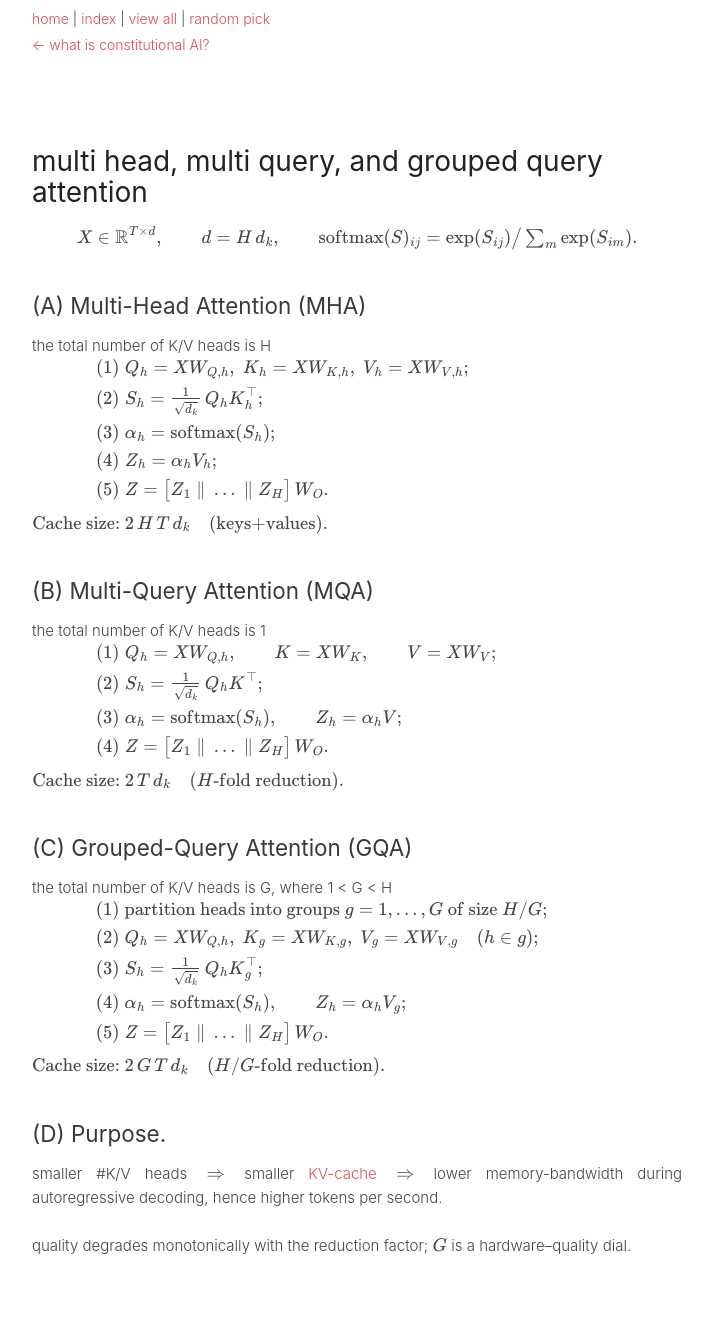
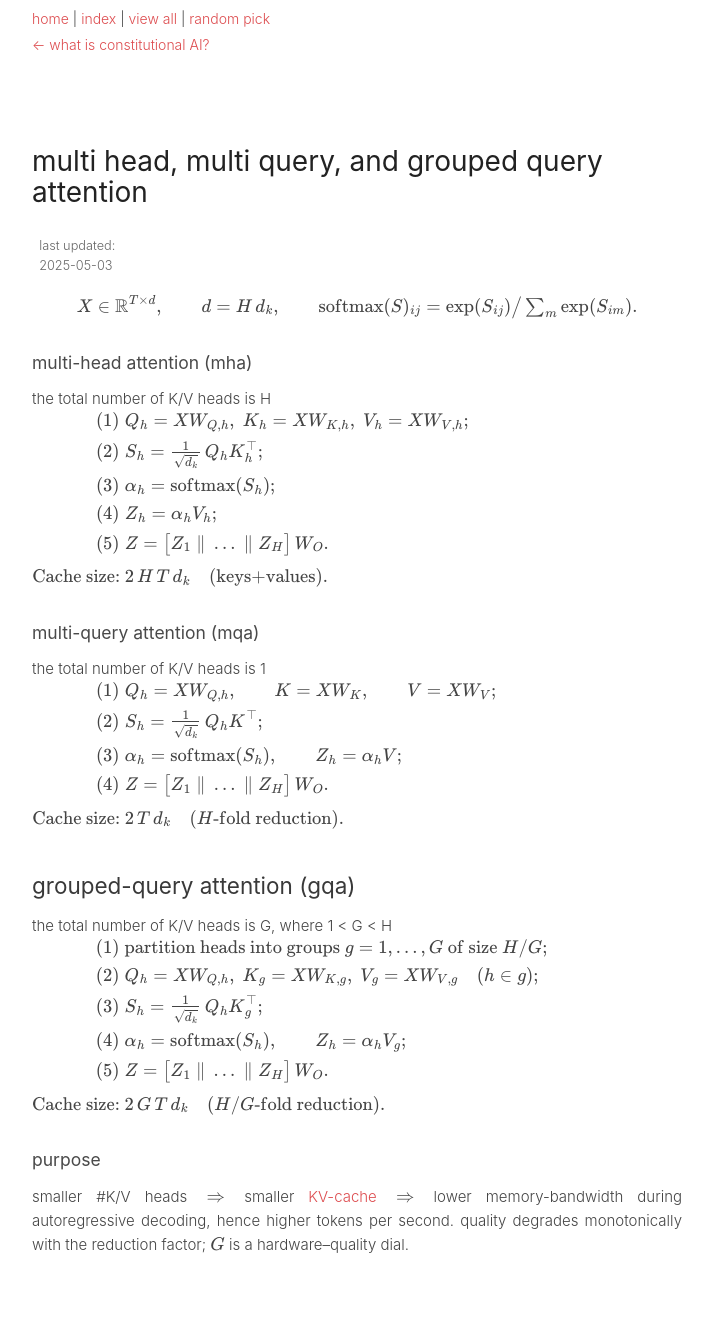
Before and after one commit to damek/damek.github.io, a Jekyll site: the page built from _random/multi-head,-multi-query,-and-grouped-query-attention.md, in a window 1280 px wide. Shown: the whole page, without its empty margins (283-996 px from the left). Built offline with Jekyll 4.4.1, drawn with Linux system fonts in a browser that asks for light colours.

Commit message:
Enhance random notes layout and management by updating filename format, adding last updated metadata, and improving sorting logic for better organization

```diff
--- a/_includes/next-random.html
+++ b/_includes/next-random.html
@@ -1,10 +1,9 @@
 {% comment %}
-next (newer) on the left, previous (older) on the right
-title truncated to 6 words
+newer (next) on left, older (prev) on right
+ordering matches /random/ index
 {% endcomment %}
 
-{% assign notes = site.random | sort: "date" | reverse %}
-{% assign total = notes | size %}
+{% assign notes = site.random | sort:"date" | sort:"updated" | reverse %}
 
 {% for n in notes %}
   {% if n.url == page.url %}
@@ -13,25 +12,25 @@
   {% endif %}
 {% endfor %}
 
-{% assign newer_idx = idx | minus: 1 %}
-{% assign older_idx = idx | plus: 1 %}
+{% assign newer_idx = idx | minus:1 %}
+{% assign older_idx = idx | plus:1 %}
 
 <nav class="post-nav">
   {% if newer_idx >= 0 %}
     {% assign newer = notes[newer_idx] %}
     <a class="nav-note next-note"
        href="{{ newer.url }}"
-       title="{{ newer.title | default:newer.slug }}">
-      ← {{ newer.title | default:newer.slug | truncatewords:6,'…' }}
+       title="{{ newer.title }}">
+      ← {{ newer.title | truncatewords:6,'…' }}
     </a>
   {% endif %}
 
-  {% if older_idx < total %}
+  {% if older_idx < notes.size %}
     {% assign older = notes[older_idx] %}
     <a class="nav-note prev-note"
        href="{{ older.url }}"
-       title="{{ older.title | default:older.slug }}">
-      {{ older.title | default:older.slug | truncatewords:6,'…' }} →
+       title="{{ older.title }}">
+      {{ older.title | truncatewords:6,'…' }} →
     </a>
   {% endif %}
 </nav>
--- a/_layouts/default.html
+++ b/_layouts/default.html
@@ -248,6 +248,12 @@
 /* ensure in-page anchor jumps clear the fixed bar */
 h1,h2,h3,h4,h5,h6{ scroll-margin-top:110px; }
 
+.meta-line{
+  font-size:.85em;
+  color:#666;
+  margin-top:-.5em;
+  margin-bottom:1em;
+}
 
 </style>
   </head>
--- a/_layouts/random_note.html
+++ b/_layouts/random_note.html
@@ -1,8 +1,16 @@
 ---
-layout: default          # inherit everything
+layout: default          # inherits wrapper, floating bar, etc.
 ---
-{% if page.title %}
-  <h1 class="note-title">{{ page.title }}</h1>
-{% endif %}
+
+{% capture last_updated %}
+  {{ page.updated | default:page.date }}
+{% endcapture %}
+
+<h1 class="note-title">{{ page.title }}</h1>
+
+<p class="meta-line">
+  last updated:
+  <time>{{ last_updated | date: "%Y-%m-%d" }}</time>
+</p>
 
 {{ content }}
--- a/_random/2025-05-03-multi-head,-multi-query,-and-grouped-query-attention.md
+++ b/_random/multi-head,-multi-query,-and-grouped-query-attention.md
@@ -9,7 +9,7 @@
 {\rm softmax}(S)_{ij} = \exp(S_{ij}) \big/ \textstyle\sum_{m}\exp(S_{im}).
 $$
 
-##  (A) Multi-Head Attention (MHA)
+###   multi-head attention (mha)
 the total number of K/V heads is H
 $$
 \begin{aligned}
@@ -22,7 +22,7 @@
 \end{aligned}
 $$
 
-##  (B) Multi-Query Attention (MQA)
+###  multi-query attention (mqa)
 the total number of K/V heads is 1
 $$
 \begin{aligned}
@@ -34,7 +34,7 @@
 \end{aligned}
 $$
 
-##  (C) Grouped-Query Attention (GQA)
+##   grouped-query attention (gqa)
 the total number of K/V heads is G, where 1 < G < H
 $$
 \begin{aligned}
@@ -49,6 +49,5 @@
 \end{aligned}
 $$
 
-##  (D) Purpose.
-smaller #K/V heads $\;\Rightarrow\;$ smaller [KV-cache](../what-is-kv-cache) $\;\Rightarrow\;$ lower memory-bandwidth during autoregressive decoding, hence higher tokens per second.
-quality degrades monotonically with the reduction factor; $G$ is a hardware–quality dial.
+###  purpose
+smaller #K/V heads $\;\Rightarrow\;$ smaller [KV-cache](../what-is-kv-cache) $\;\Rightarrow\;$ lower memory-bandwidth during autoregressive decoding, hence higher tokens per second. quality degrades monotonically with the reduction factor; $G$ is a hardware–quality dial.
```
Also changed, not shown: random.md (+4 -3 lines), random_all.md (+3 -5 lines), _random/what-is-constitutional-ai.md (renamed from _random/2025-05-03-what-is-constitutional-ai.md), _random/what-is-kv-cache?.md (renamed from _random/2025-05-03-what-is-kv-cache?.md), 1 other file.
